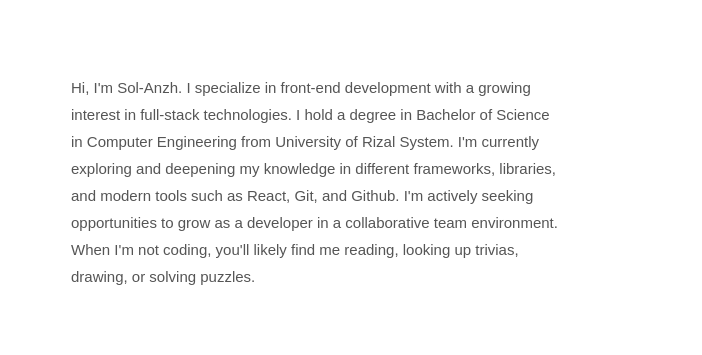
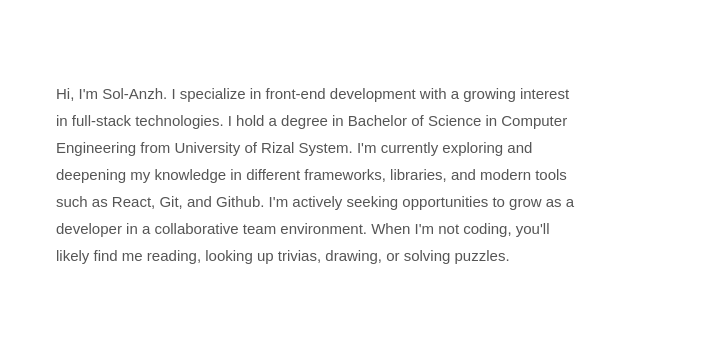
Before and after one commit to Sol-Anzh/personal-portfolio-website, a plain HTML site: page index.html in a window 1280 px wide. Shown: the part 815-1170 px from the top of the page, 578-1280 px from the left. Drawn offline with nearby package versions, Linux system fonts and the light colour scheme; a web font is replaced by a local one.

Commit message:
Update style.css

```diff
--- a/style.css
+++ b/style.css
@@ -288,8 +288,8 @@ section.about .image img{
 }
 
 section.about p{
-    margin-top: 1rem;
-    padding: 1rem;
+    margin:0;
+    padding: 1rem 0;
 }
 
 .cv{
```
